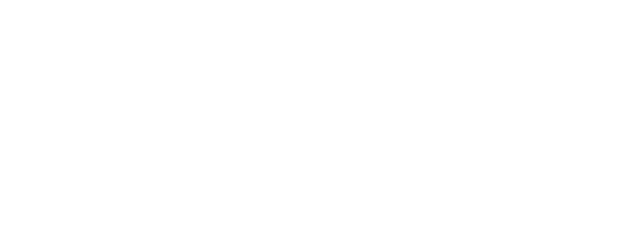
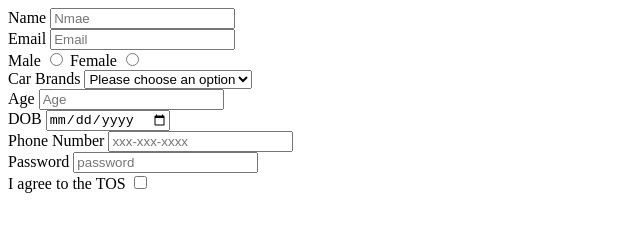
Before and after one commit to acciojob/signup-form-car-SUJITH166, a website: page main.html in a window 1280 px wide. Shown: the whole page, without its empty margins (0-640 px from the left). Drawn offline with Linux system fonts and the light colour scheme.

Commit message:
created a submission

```diff
--- a/main.html
+++ b/main.html
@@ -8,6 +8,47 @@
 
 <body>
 	<!-- the entire body must be written by student -->
+	<form method="post">
+		<label for="name">Name
+		</label>
+		<input type="text" id="Name" name="Name" placeholder="Nmae" required>
+		<br>
+		<label for="email">Email</label>
+		<input type="email" id="email" name="email" placeholder="Email" required>
+		<br>
+		<label for="gender">Male</label>
+		<input type="radio" id="gender_m" name="gender">
+
+		<label for="gender">Female</label>
+		<input type="radio" id="gender_f" name="gender">
+		<br>
+		<label for="cars">Car Brands</label>
+		<select name="cars" id="cars">
+			 <option value="" selected disabled hidden>Please choose an option</option>
+			  <option value="volvo">Volvo</option>
+			  <option value="saab">Saab</option>
+			  <option value="mercedes">Mercedes</option>
+			  <option value="audi">Audi</option>
+		</select>
+		<br>
+		<label for="age">Age</label>
+		<input type="number" id="age" name="age" placeholder="Age">
+		<br>
+		<label for="date">DOB</label>
+		<input type="date" id="dob" name="date">
+		<br>
+		<label for="phone">Phone Number</label>
+		<input type="tel" id="tel" name="phone" placeholder="xxx-xxx-xxxx">
+		<br>
+		<label for="pass">Password</label>
+		<input type="password" id="password" name="pass" placeholder="password">
+		<br>
+		<label for="check">I agree to the TOS</label>
+		<input type="checkbox" id="tos" name="check">
+		<br>
+
+
+	</form>
     <script type="text/javascript" src="./script.js">
 </script>
 
```
